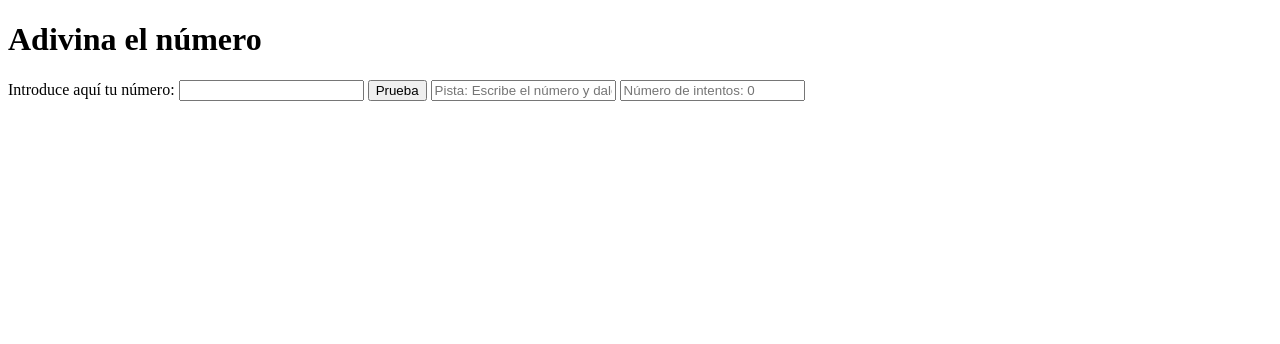
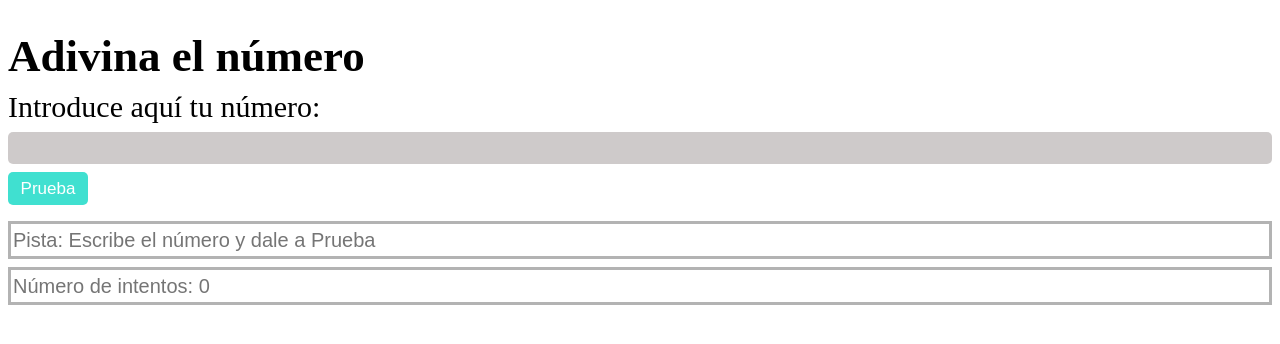
Before and after one commit to Adalab/Adalab-modulo2-evaluacion-intermedia-Maca23, a plain HTML site: page index.html in a window 1280 px wide. Drawn offline with Linux system fonts and the light colour scheme.

Commit message:
incompleted exercise

```diff
--- a/index.html
+++ b/index.html
@@ -12,7 +12,7 @@
 <body class="body">
     <h1 class="title">Adivina el número</h1>
     <section class="section">
-        <form>
+        <form class="form">
             <label class="label" for="number">Introduce aquí tu número:</label>
             <input type="number" name="number" id="number" class="js-number number" />
 
--- a/js/main.js
+++ b/js/main.js
@@ -16,12 +16,14 @@ function getNumber() {
   let numberValue = parseInt(numberElement.value);
   console.log(numberElement.value);
   if (numberValue === randomNumber) {
-    clueElement.value = 'Has ganado campeona!!!';
+    clueElement.value = "Has ganado campeona!!!";
   } else if (numberValue < randomNumber) {
-    clueElement.value = 'Demasiado bajo';
+    clueElement.value = "Demasiado bajo";
   } else if (numberValue > randomNumber) {
-    clueElement.value = 'Demasiado alto';
+    clueElement.value = "Demasiado alto";
+  } else {
+    clueElement.value = "El número debe estar entre 1 y 100";
   }
-}
+};
 
 buttonElement.addEventListener("click", getNumber);
--- a/styles/main.css
+++ b/styles/main.css
@@ -0,0 +1,48 @@
+.section {
+  display: flex;
+  flex-direction: column;
+}
+
+.title {
+  font-size: 45px;
+  margin-bottom: 8px;
+}
+
+.form {
+  display: flex;
+  flex-direction: column;
+}
+
+.number {
+    background-color: rgba(149, 141, 141, 0.459);
+    height: 30px;
+    font-size: 20px;
+    border: none;
+    border-radius: 5px;
+}
+
+.label {
+  font-size: 30px;
+  margin-bottom: 8px;
+}
+
+.button {
+  width: 80px;
+  height: 33px;
+  background-color: Turquoise;
+  font-size: 17px;
+  border-radius: 5px;
+  border: none;
+  text-transform: capitalize;
+  color: white;
+  margin-bottom: 8px;
+  margin-top: 8px;
+}
+
+.clue,
+.try {
+    margin-top: 8px;
+    border: 3px solid rgb(179, 179, 179);
+    height: 30px;
+    font-size: 20px;
+}
```
